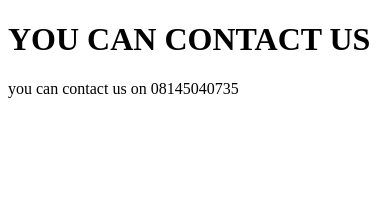
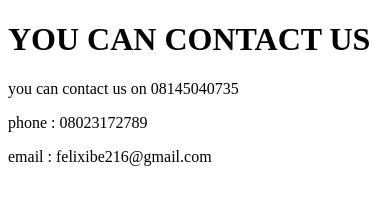
Before and after one commit to felix-216/ticketapp, a plain HTML site: page contactus.html in a window 390 px wide. Drawn offline with Linux system fonts and the light colour scheme.

Commit message:
email and phone number was added

```diff
--- a/contactus.html
+++ b/contactus.html
@@ -8,5 +8,7 @@
 <body>
 	<h1>YOU CAN CONTACT US</h1>
 	<p>you can contact us on 08145040735</p>
+	<p>phone  : 08023172789</p>
+	<p>email : felixibe216@gmail.com</p>
 </body>
 </html>
```
